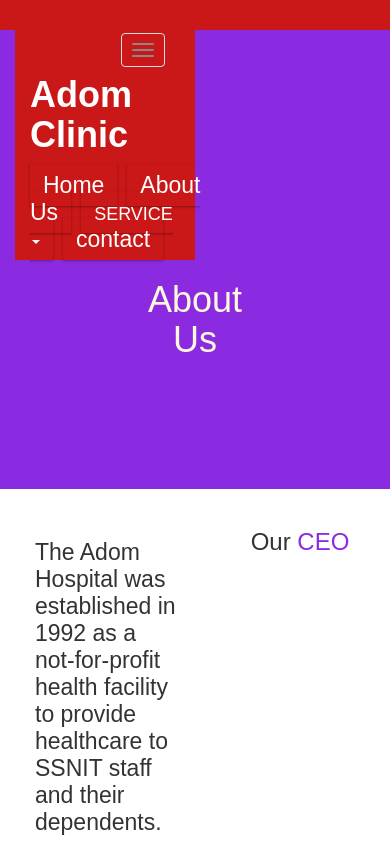
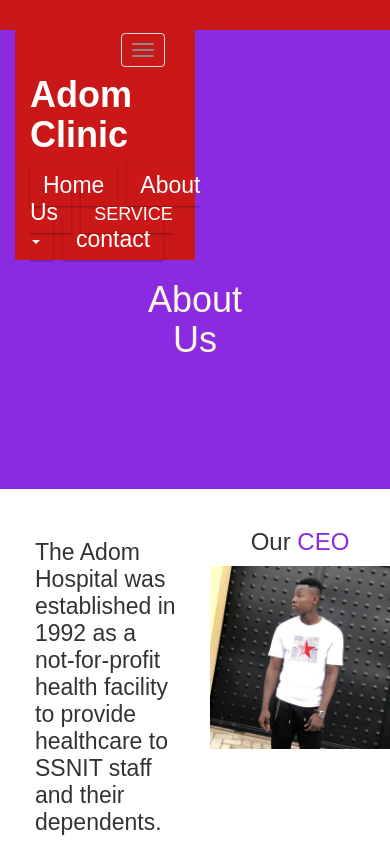
Before and after one commit to Princeantwi2k/Adom-Clinic, a React (Create React App) app: page /about in a window 390 px wide. Shown: the top 844 px of the page. Built offline with nearby package versions, Linux system fonts and the light colour scheme.

Commit message:
Added about.css

```diff
--- a/src/Component/About/about.css
+++ b/src/Component/About/about.css
@@ -9,13 +9,9 @@ body {
   color: cornsilk;
 }
 .picture {
-  box-sizing: border-box;
   padding: 100px;
   border: 1px solid #dee2e6;
-
-  max-width: 100%;
-  height: auto;
-  vertical-align: middle;
+  width: 100%;
   border: none;
   overflow: hidden;
 }
@@ -23,3 +19,21 @@ body {
   padding-left: 50px;
   padding-top: 50px;
 }
+@media screen and (max-width: 480px) {
+  .about {
+    margin: 0%;
+    text-align: center;
+    padding: 130px;
+    background-color: blueviolet;
+    color: cornsilk;
+  }
+
+  .tex {
+    margin-left: 10px;
+    font-size: 14px;
+  }
+
+  .picture {
+    padding: 0px;
+  }
+}
```
